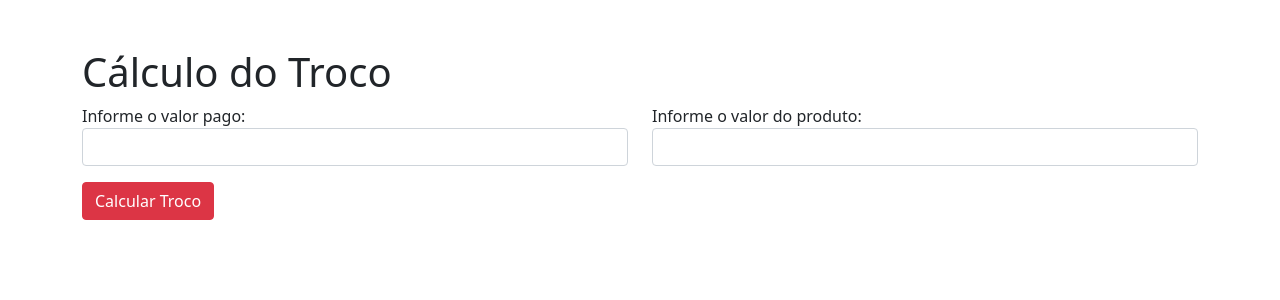
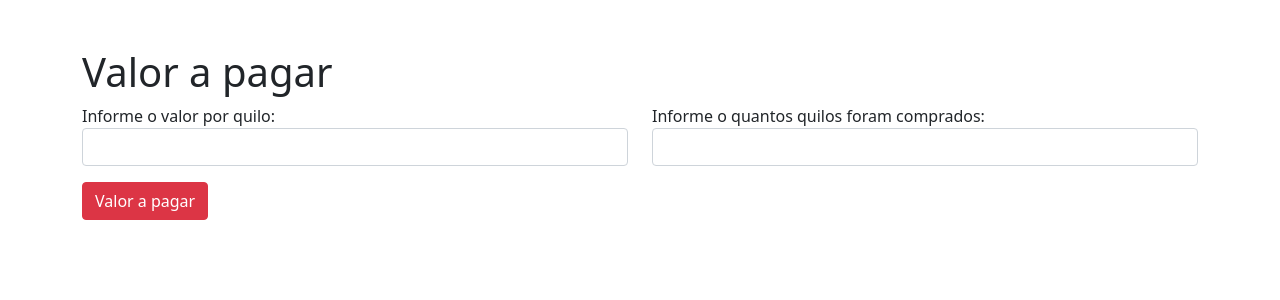
Before and after one commit to leandropicolo/Eletiva_LinguagemProgramacaoIV, a PHP site: page / in a window 1280 px wide. Shown: the top 300 px of the page. Run offline with PHP 8.4, Linux system fonts and the light colour scheme.

Commit message:
atualização

```diff
--- a/Lista_1_Exercicios/Exercicio1/resultado.php
+++ b/Lista_1_Exercicios/Exercicio1/resultado.php
@@ -17,7 +17,7 @@
         $valor1 =$_POST['valor1']; //valor1 é o name do item no arquivo index
         $valor2 =$_POST['valor2'];
         if ($valor1 >= $valor2){
-            echo "O troco deve ser de :".($valor1 - $valor2);
+            echo "O troco deve ser de: ".($valor1 - $valor2);
             echo "<br/>";
         }
         else{
--- a/Lista_1_Exercicios/Exercicio2/index.html
+++ b/Lista_1_Exercicios/Exercicio2/index.html
@@ -11,7 +11,7 @@
     <title>Programa - Valor Pago</title>
   </head>
   <body>
-    <h1 class="container mt-5">Cálculo do Troco</h1>
+    <h1 class="container mt-5">Valor a pagar</h1>
 
 
     <script src="https://cdn.jsdelivr.net/npm/bootstrap@5.0.2/dist/js/bootstrap.bundle.min.js" integrity="sha384-MrcW6ZMFYlzcLA8Nl+NtUVF0sA7MsXsP1UyJoMp4YLEuNSfAP+JcXn/tWtIaxVXM" crossorigin="anonymous"></script>
@@ -19,17 +19,17 @@
     <form method="post" action="resultado.php" class="container">
         <div class="row">
             <div class="col">
-                <label for="valor1" class="label-control">Informe o valor pago:</label>
-                <input type="number" name="valor1" id="valor1" class="form-control"/>
+                <label for="valor1" class="label-control">Informe o valor por quilo:</label>
+                <input type="double" name="valor1" id="valor1" class="form-control"/>
             </div>
             <div class="col">
-                <label for="valor2" class="label-control">Informe o valor do produto:</label>
-                <input type="number" name="valor2" id="valor2" class="form-control"/>
+                <label for="valor2" class="label-control">Informe o quantos quilos foram comprados:</label>
+                <input type="double" name="valor2" id="valor2" class="form-control"/>
             </div>
         </div>
         <div class="row mt-3">
             <div class="col">
-                <button type="submit" class="btn btn-danger">Calcular Troco</button>
+                <button type="submit" class="btn btn-danger">Valor a pagar</button>
             </div>
         </div>
 
```
Also changed, not shown: Lista_1_Exercicios/Exercicio2/resultado.php (+4 -4 lines).
